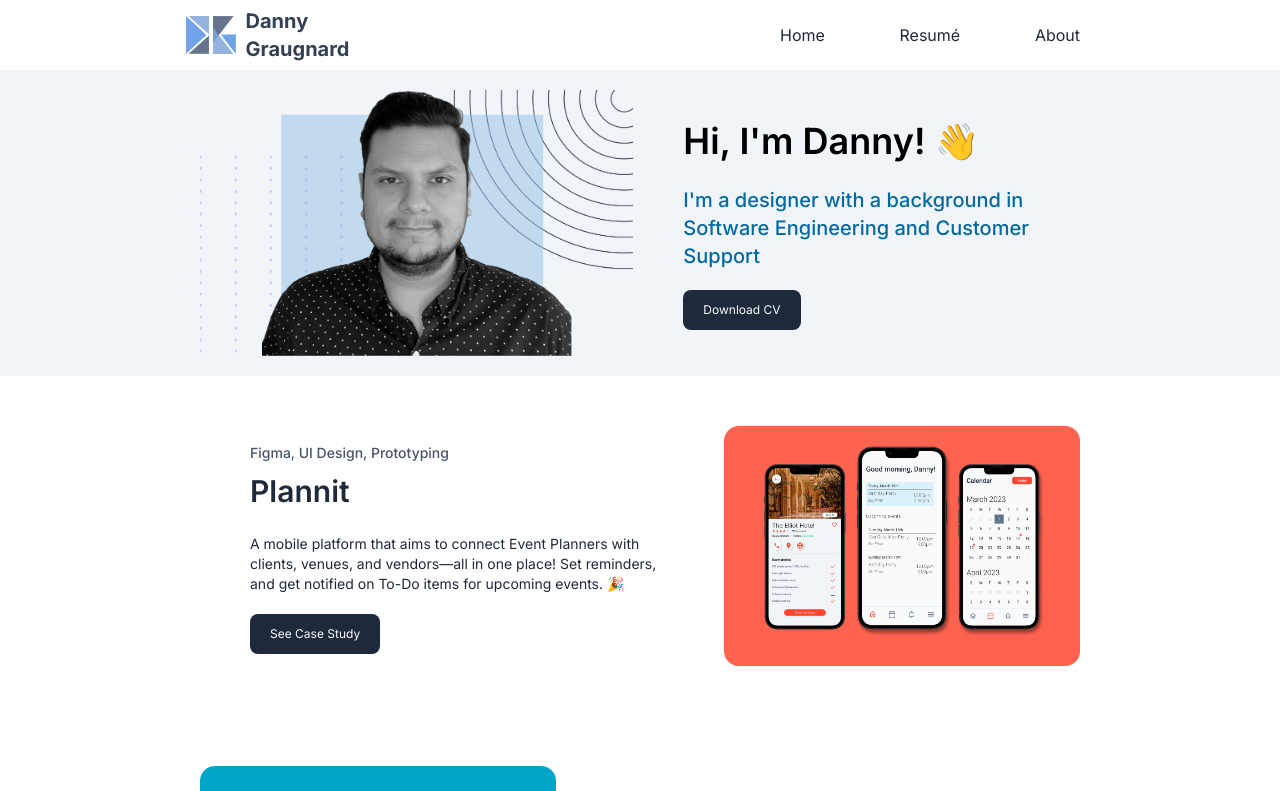
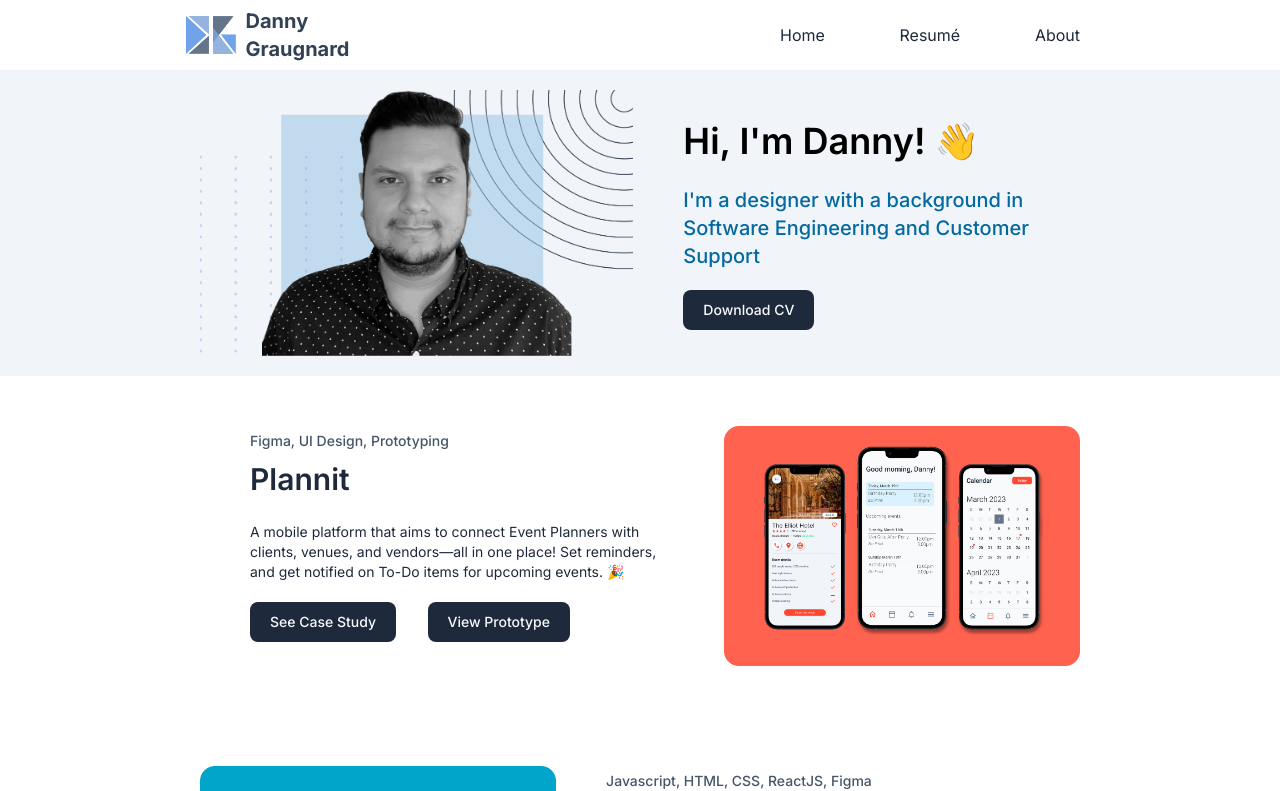
Before and after one commit to dan11218/portfolio-app, a Next.js app: page / in a window 1280 px wide. Shown: the top 791 px of the page. Built offline with nearby package versions, Linux system fonts and the light colour scheme.

Commit message:
adds the view prototype button

```diff
--- a/app/jumbotron.tsx
+++ b/app/jumbotron.tsx
@@ -12,7 +12,7 @@ export default function Jumbotron() {
                 <div className="flex flex-col justify-center w-[500px] px-[50px]">
                     <h2 className="font-semibold text-4xl py-[5px]">Hi, I&apos;m Danny! 👋</h2>
                     <h3 className="font-medium text-xl py-[20px] text-sky-700">I&apos;m a designer with a background in Software Engineering and Customer Support</h3>
-                    <Link href="https://drive.google.com/file/d/1nTI56A3wOYprQhMZaEhc4_X8DhuG4c_5/view?usp=sharing" className="w-fit h-10 px-5 flex items-center font-regular text-xs text-slate-50 transition-colors duration-150 bg-slate-800 rounded-lg focus:shadow-outline hover:bg-slate-600">Download CV</Link>
+                    <Link href="https://drive.google.com/file/d/1nTI56A3wOYprQhMZaEhc4_X8DhuG4c_5/view?usp=sharing" className="w-fit h-10 px-5 flex items-center font-medium text-sm text-slate-50 transition-colors duration-150 bg-slate-800 rounded-lg focus:shadow-outline hover:bg-slate-600">Download CV</Link>
                 </div>
             </div>
         </div>
--- a/app/project.tsx
+++ b/app/project.tsx
@@ -6,13 +6,16 @@ export default function Project(props: any) {
         <div className="px-[200px] py-[50px] justify-center inline-flex w-full">
             <div className={`justify-between inline-flex w-full max-w-6xl ${props.alignRight ? "flex-row-reverse": []} `}>
                 <div className="flex justify-center">
-                    <img src={props.image_url} width={420} height={420} alt="project thumbnail" />
+                    <Image src={props.image_url} width={420} height={420} alt="project thumbnail" />
                 </div>
-                <div className="flex flex-col justify-center px-[50px] w-[600px]">
+                <div className="flex flex-col px-[50px] w-[600px]">
                     <h4 className="font-medium text-sm py-[5px] text-slate-600">{props.skills}</h4>
                     <h2 className="font-semibold text-3xl py-[5px] text-slate-800">{props.title}</h2>
                     <p className="font-regular text-sm py-[20px] text-slate-800">{props.description}</p>
-                    <Link href={props.case_study_url} className="w-fit flex items-center h-10 px-5 font-regular text-xs text-slate-50 transition-colors duration-150 bg-slate-800 rounded-lg focus:shadow-outline hover:bg-slate-600">See Case Study</Link>
+                    <div className="flex flex-row justify-between w-80">
+                        <Link href={props.case_study_url} className="w-fit flex items-center h-10 px-5 font-medium text-sm text-slate-50 transition-colors duration-150 bg-slate-800 rounded-lg focus:shadow-outline hover:bg-slate-600">See Case Study</Link>
+                        <Link href={props.case_study_url} className="w-fit flex items-center h-10 px-5 font-medium text-sm text-slate-50 transition-colors duration-150 bg-slate-800 rounded-lg focus:shadow-outline hover:bg-slate-600">View Prototype</Link>
+                    </div>
                 </div>
             </div>
         </div>
```
